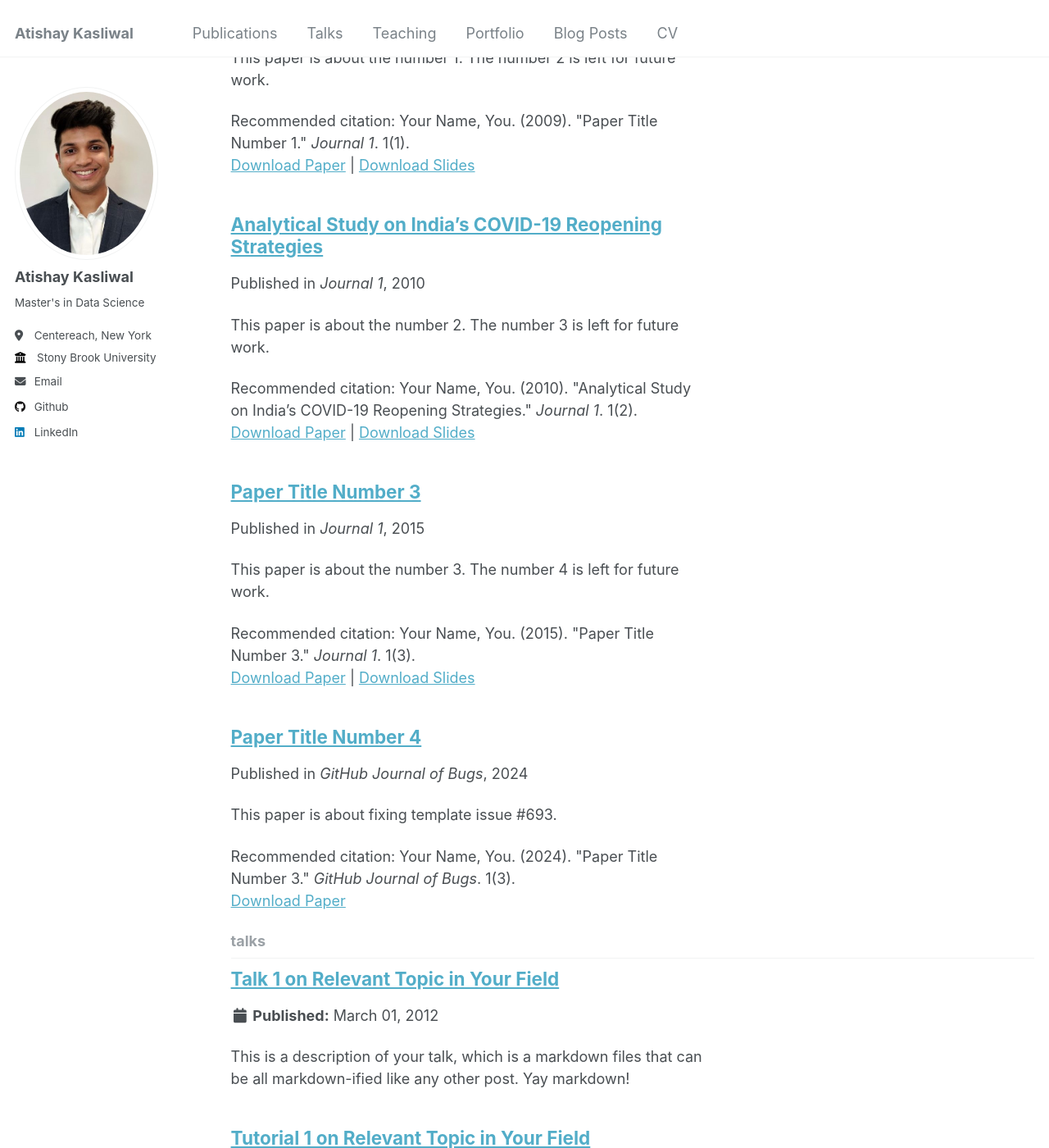
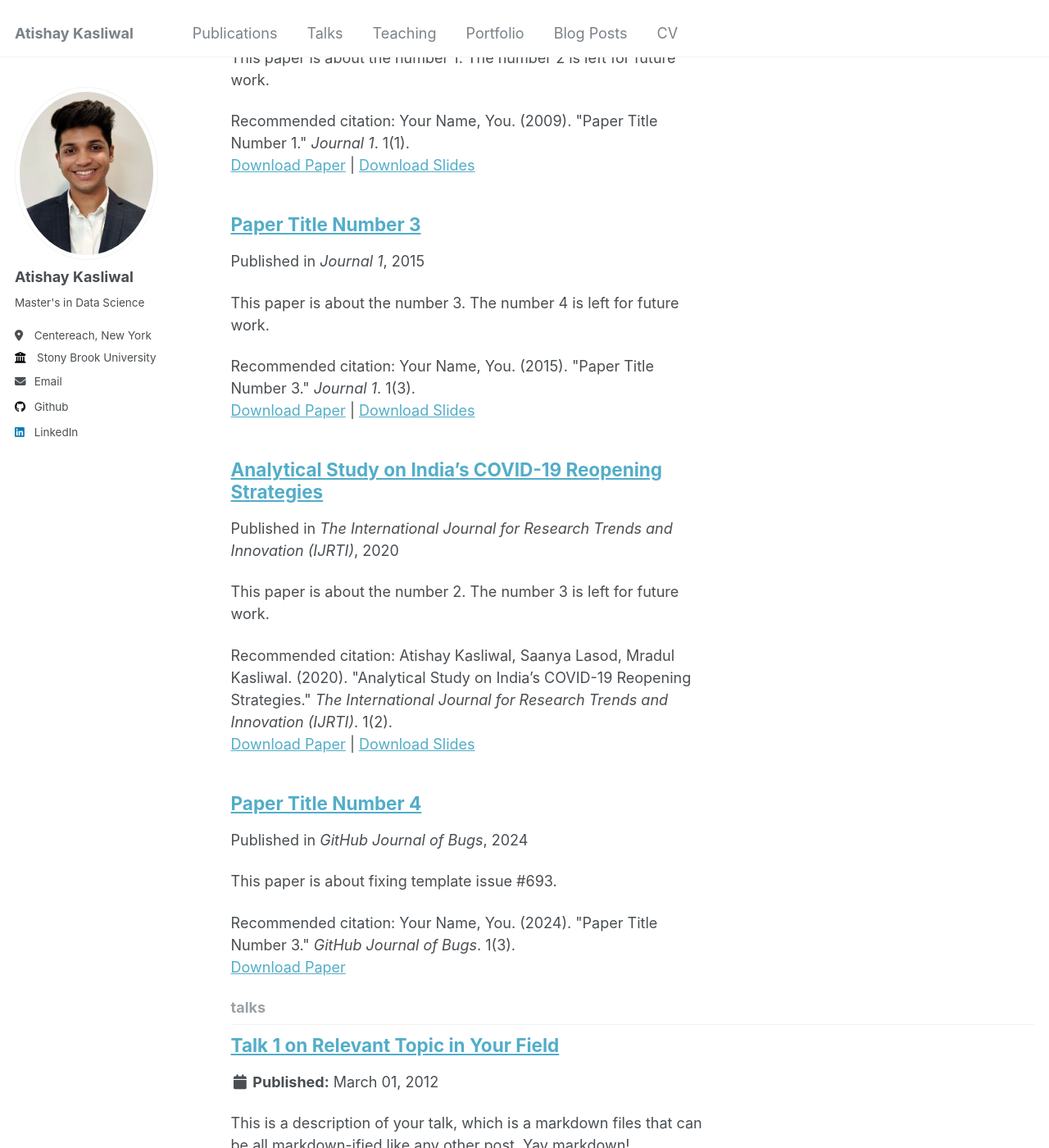
Before and after one commit to atishay-kasliwal/atishay-kasliwal.github.io, a Jekyll site: the page built from _pages/collection-archive.html, in a window 1280 px wide and 1400 px high, scrolled down 1199 px. Shown: the whole window at 82% size. Built offline with Jekyll 4.4.1, drawn with Linux system fonts in a browser that asks for light colours; part of the change alters nothing that is shown.

Commit message:
Publications

```diff
--- a/_publications/2010-10-01-paper-title-number-2.md
+++ b/_publications/2010-10-01-paper-title-number-2.md
@@ -1,14 +1,13 @@
 ---
 title: "Analytical Study on India’s COVID-19 Reopening Strategies"
 collection: publications
-category: manuscripts
-permalink: /publication/2010-10-01-paper-title-number-2
+permalink: https://ijrti.org/papers/IJRTI2006010.pdf
 excerpt: 'This paper is about the number 2. The number 3 is left for future work.'
-date: 2010-10-01
-venue: 'Journal 1'
-slidesurl: 'http://academicpages.github.io/files/slides2.pdf'
-paperurl: 'http://academicpages.github.io/files/paper2.pdf'
-citation: 'Your Name, You. (2010). &quot;Analytical Study on India’s COVID-19 Reopening Strategies.&quot; <i>Journal 1</i>. 1(2).'
+date: 2020-06-01
+venue: 'The International Journal for Research Trends and Innovation (IJRTI)'
+slidesurl: 'https://ijrti.org/papers/IJRTI2006010.pdf'
+paperurl: 'https://ijrti.org/papers/IJRTI2006010.pdf'
+citation: 'Atishay Kasliwal, Saanya Lasod, Mradul Kasliwal. (2020). &quot;Analytical Study on India’s COVID-19 Reopening Strategies.&quot; <i>The International Journal for Research Trends and Innovation (IJRTI)</i>. 1(2).'
 ---
 
-The contents above will be part of a list of publications, if the user clicks the link for the publication than the contents of section will be rendered as a full page, allowing you to provide more information about the paper for the reader. When publications are displayed as a single page, the contents of the above "citation" field will automatically be included below this section in a smaller font.
+Lockdown has affected the population in many different ways, may it be financially or mentally. Opening the lockdown was an essential step as a lot of people were losing their jobs but that doesn’t mean COVID19 has disappeared. People in different areas were hit with different intensities, like people in containment zone experienced things differently than people who were not in containment zone. So, we used the same attribute for the classification of our survey response dataset, to make it easier to predict their viewpoint. It also helps to know where people or the government is lacking is creating a safe environment, even when they are somewhat successful. Different Data Analysis strategies and Machine Learning models were used to predict the target. Our data set has more than 600 instances and approximately 31 questions in context of the experience of people during lockdown with respect to their observations about other people and government duties.
```
